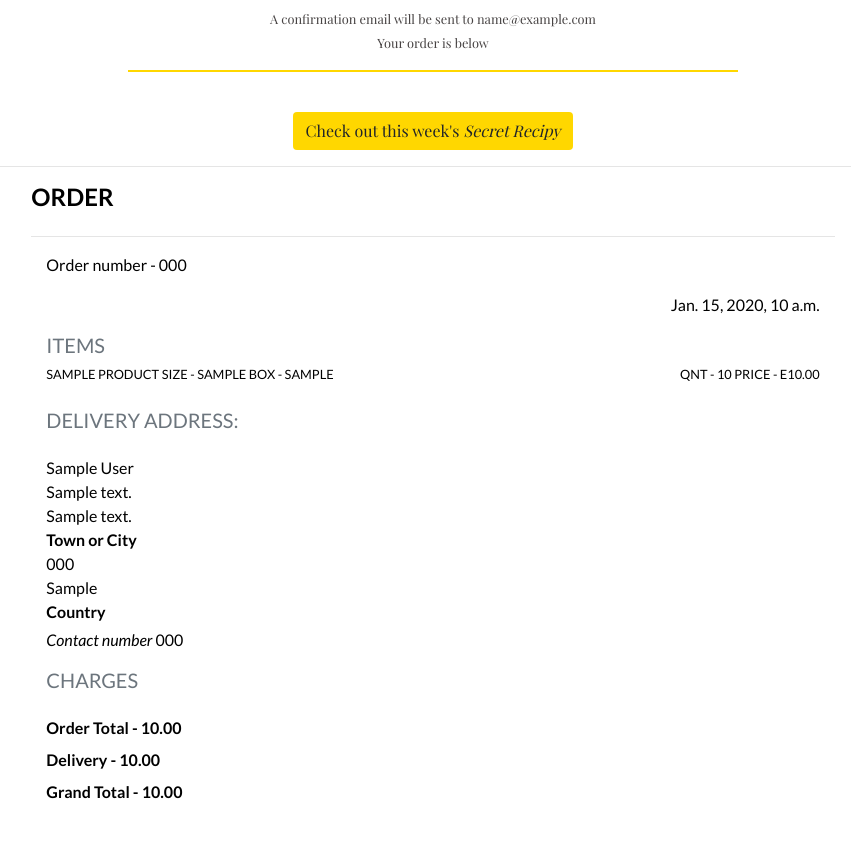
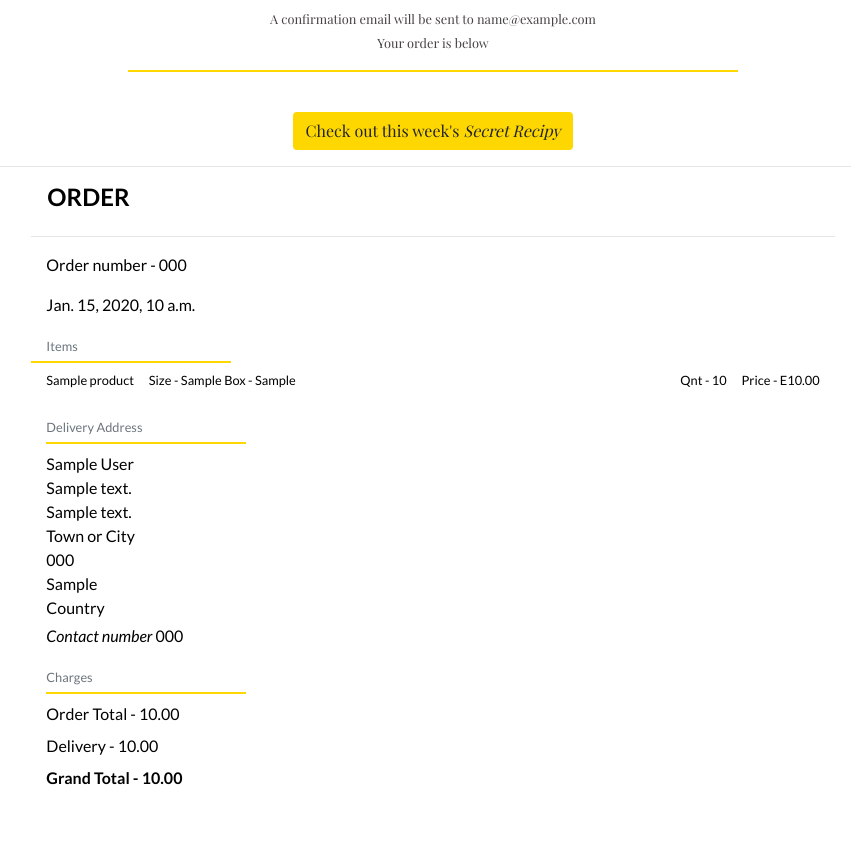
Before and after one commit to johnston9/la-donut, a Django app: page /checkout/checkout_complete/000 in a window 1280 px wide. Shown: the part 261-1113 px from the top of the page, without its empty margins (207-1058 px from the left). After the commit the page ends 1046 px from the top, so only its background shows below. Run offline with Django 3.2, Linux system fonts and the light colour scheme; tables that the repository leaves empty hold one stand-in row (values such as "Sample post"); some libraries are stand-ins or nearby versions; some web fonts are replaced.

Commit message:
fixed url redirect path on shop pages so when an item is added the use id taken back to the exact shop category the were at. Styled checkout complete page. Added checkout overlay and spinner

```diff
--- a/checkout/static/checkout/css/checkout.css
+++ b/checkout/static/checkout/css/checkout.css
@@ -35,6 +35,25 @@
 
 .order-input-style::placeholder {
     color: #aab7c4;
+}
+
+#loading-overlay {
+	display: none;
+	position: fixed;
+    top: 0;
+    left: 0;
+    width: 100%;
+    height: 100%;
+    background: rgb(252, 214, 2, .70);
+    z-index: 9999;
+}
+
+.loading-spinner {
+	display: flex;
+    align-items: center;
+    justify-content: center;
+    margin: 0;
+    height: 100%;
 }
 
 /*--order-input-style--*/
--- a/checkout/static/checkout/js/stripe_elements.js
+++ b/checkout/static/checkout/js/stripe_elements.js
@@ -51,6 +51,8 @@ form.addEventListener('submit', function(ev) {
     ev.preventDefault();
     card.update({ 'disabled': true});
     $('#submit-button').attr('disabled', true);
+    $('#payment-form').fadeToggle(100);
+    $('#loading-overlay').fadeToggle(100);
     stripe.confirmCardPayment(clientSecret, {
         payment_method: {
             card: card,
@@ -64,6 +66,8 @@ form.addEventListener('submit', function(ev) {
                 </span>
                 <span>${result.error.message}</span>`;
             $(errorDiv).html(html);
+            $('#payment-form').fadeToggle(100);
+            $('#loading-overlay').fadeToggle(100);
             card.update({ 'disabled': false});
             $('#submit-button').attr('disabled', false);
         } else {
--- a/checkout/templates/checkout/checkout_complete.html
+++ b/checkout/templates/checkout/checkout_complete.html
@@ -38,60 +38,63 @@
     <hr>
     <div class="row text-black lato">
         <div class="col-12 col-lg-8 offset-lg-2">
-            <h4 class=" upper mb-4"><strong> Order</strong></h4>
+            <h4 class="upper ml-3 mb-4"><strong> Order</strong></h4>
             <hr>
             <div class="row">
                 <div class="col-12 md-8">
                     <p class="">Order number - {{ order.order_number }}</p>
                 </div>
-                <div class="col-12 md-4 text-md-right">
+                <div class="col-12 md-4">
                     <p class="">{{ order.date }}</p>
                 </div>
             </div>
             <div class="row">
                 <div class="col">
-                    <h5 class="text-muted">ITEMS</h5>
+                    <small class="text-muted">Items</small>
                 </div>
             </div>
+            <hr class="goldleft mt-1 mb-2">
             {% for item in order.lineitems.all %}
                 <div class="row">
                     <div class="col-12 col-md-8">
-                        <p class="small upper mb-0">
-                            {{ item.product.name }}
+                        <p class="small mb-0">
+                            {{ item.product.name }}&nbsp; &nbsp; &nbsp;
                             {% if item.size %}Size - {{ item.size }}{% endif %}
                             {% if item.forsix %}Box - {{ item.forsix }}{% endif %}
                         </p>
                     </div>
                     <div class="col-12 col-md-4 text-md-right">
                         <p class="small mb-0">
-                            QNT - {{ item.quantity }} PRICE - E{{ item.price }} </p>
+                             Qnt - {{ item.quantity }}&nbsp; &nbsp; &nbsp; Price - E{{ item.price }} </p>
                     </div>
                 </div>
             {% endfor %}
-                <div class="row">
+                <div class="row mt-4">
                     <div class="col-12">
-                        <h5 class="text-muted upper mb-4 mt-4">Delivery Address:</h5>
+                        <small class="text-muted">Delivery Address</small>
+                        <hr class="goldleft mt-1 mb-2">
                         <p class="mb-0">{{ order.full_name }}</p>
                         <p class="mb-0">{{ order.street_address1 }}</p>
                         {% if order.street_address2 %}
                         <p class="mb-0">{{ order.street_address2 }}</p>
                         {% endif %}
-                        <p class="mb-0 text-black font-weight-bold">Town or City</p>
+                        <p class="mb-0 text-black">Town or City</p>
                         {% if order.postcode %}
                         <p class="mb-0">{{ order.postcode }}</p>
                         {% endif %}
                         {% if order.county %}
                         <p class="mb-0">{{ order.county }}</p>
                         {% endif %}
-                        <p class="mb-0 text-black font-weight-bold">Country</p>
+                        <p class="mb-0">Country</p>
                         <p class="mt-1 mb-0"><em>Contact number</em> {{ order.phone_number }}</p>
                     </div>
                 </div>
-                <div class="row">
+                <div class="row mt-3">
                     <div class="col">
-                        <h5 class="text-muted upper mt-3 mb-4">Charges</h5>
-                    <p class="mb-2 text-black font-weight-bold">Order Total - {{ order.order_total }}</p>
-                        <p class="mb-2 text-black font-weight-bold">Delivery - {{ order.delivery_cost }}</p>
+                        <small class="text-muted">Charges</small>
+                        <hr class="goldleft mt-1 mb-2">
+                    <p class="mb-2 text-black">Order Total - {{ order.order_total }}</p>
+                        <p class="mb-2 text-black">Delivery - {{ order.delivery_cost }}</p>
                         <p class="mb-5 text-black font-weight-bold">Grand Total - {{ order.grand_total }}</p>
                     </div>
                 </div>
--- a/products/templates/products/shop.html
+++ b/products/templates/products/shop.html
@@ -222,7 +222,7 @@
                                                         <input type="submit" id="quantity_but4" class="btn w-100 bg-gold p-0 text-black rounded-0"
                                                             value="Add">
                                                         <input type="hidden" name="redirect_url"
-                                                            value="{{ request.path }}">
+                                                            value="{{ request.get_full_path }}">
                                                     </div>
                                                     <div class="col-4 offset-2">
                                                         <div class="view w-100 bg-gold text-center">
@@ -411,7 +411,8 @@
                                                     <div class="col-4 offset-1">
                                                         <input type="submit" id="quantity_but3" class="btn w-100 bg-gold p-0 text-black rounded-0"
                                                             value="Add">
-                                                        <input type="hidden" name="redirect_url" value="{{ request.path }}">
+                                                        <!--<input type="hidden" name="redirect_url" value="{{ request.path }}">-->
+                                                        <input type="hidden" name="redirect_url" value="{{ request.get_full_path }}">
                                                     </div>
                                                     <div class="col-4 offset-2">
                                                         <div class="view w-100 my-0 bg-gold text-center">
--- a/static/css/base.css
+++ b/static/css/base.css
@@ -86,6 +86,11 @@ hr.gold100 {
 	border-top: 2px solid gold;
 	margin: 5px auto 5px;
 	width: 100%;
+}
+
+hr.goldleft {
+	border-top: 2px solid gold;
+	width: 200px;
 }
 
 
```
Also changed, not shown: checkout/templates/checkout/checkout.html (+8 -0 lines).
